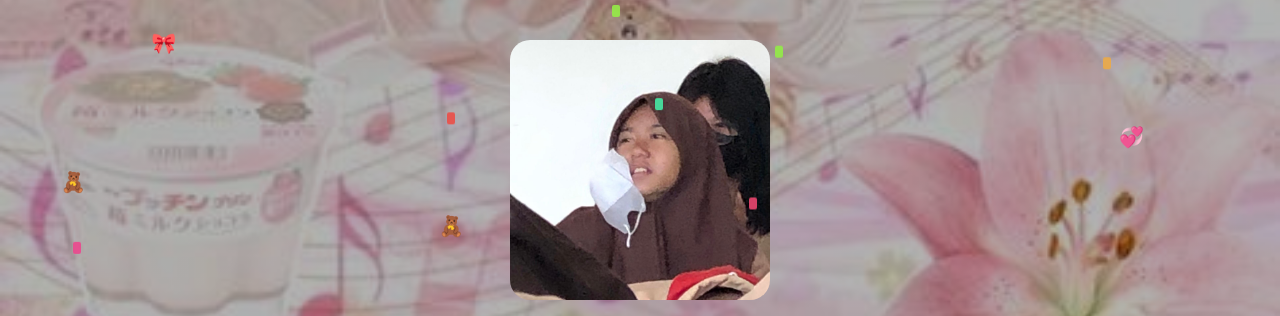
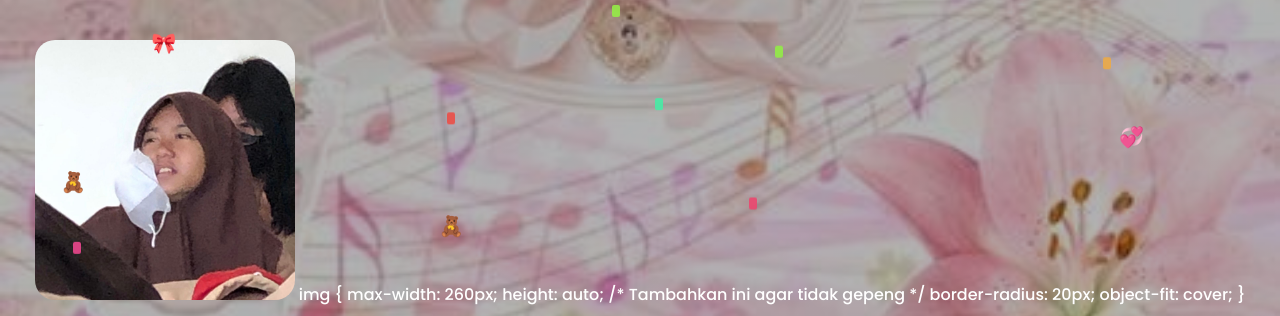
Before and after one commit to francescassi/malkist, a plain HTML site: page index.html in a window 1280 px wide. Shown: the top 316 px of the page. Drawn offline with Linux system fonts and the light colour scheme.

Commit message:
Update index.html

```diff
--- a/index.html
+++ b/index.html
@@ -157,6 +157,12 @@
 <div class="page active">
 
 <img src="e03a62f4-c2e9-4be3-881f-fa0837273fde.jpeg">
+img {
+    max-width: 260px;
+    height: auto; /* Tambahkan ini agar tidak gepeng */
+    border-radius: 20px;
+    object-fit: cover;
+}
 
 <h1>
 HAPPY BIRTHDAYY<br>
```
